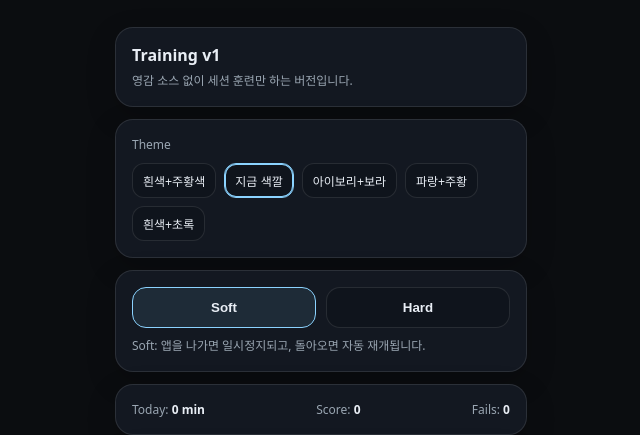
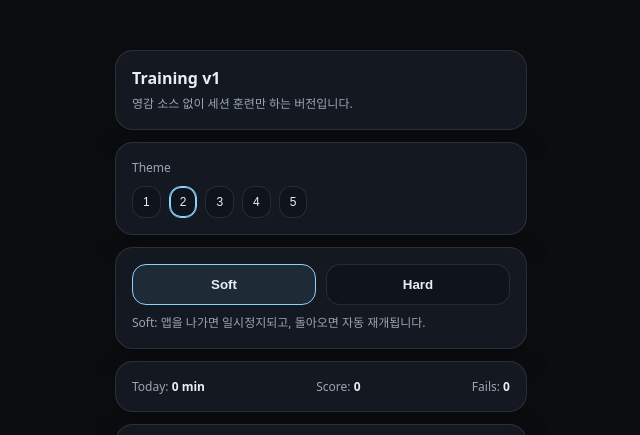
Before and after one commit to ch5rock/greenroom, a plain HTML site: page index.html in a window 1280 px wide. Shown: the top 435 px of the page, without its empty margins (319-959 px from the left). Drawn offline with Linux system fonts and the light colour scheme.

Commit message:
Update theme buttons in index.html

```diff
--- a/index.html
+++ b/index.html
@@ -222,11 +222,11 @@ input[type="range"]{
   <div class="block">
     <div class="themeLabel">Theme</div>
     <div class="themeBtns">
-      <button class="themeBtn" data-theme="orange">흰색+주황색</button>
-      <button class="themeBtn" data-theme="dark">지금 색깔</button>
-      <button class="themeBtn" data-theme="purple">아이보리+보라</button>
-      <button class="themeBtn" data-theme="blueorange">파랑+주황</button>
-      <button class="themeBtn" data-theme="green">흰색+초록</button>
+      <button class="themeBtn" data-theme="orange">1</button>
+      <button class="themeBtn" data-theme="dark">2</button>
+      <button class="themeBtn" data-theme="purple">3</button>
+      <button class="themeBtn" data-theme="blueorange">4</button>
+      <button class="themeBtn" data-theme="green">5</button>
     </div>
   </div>
 
```
